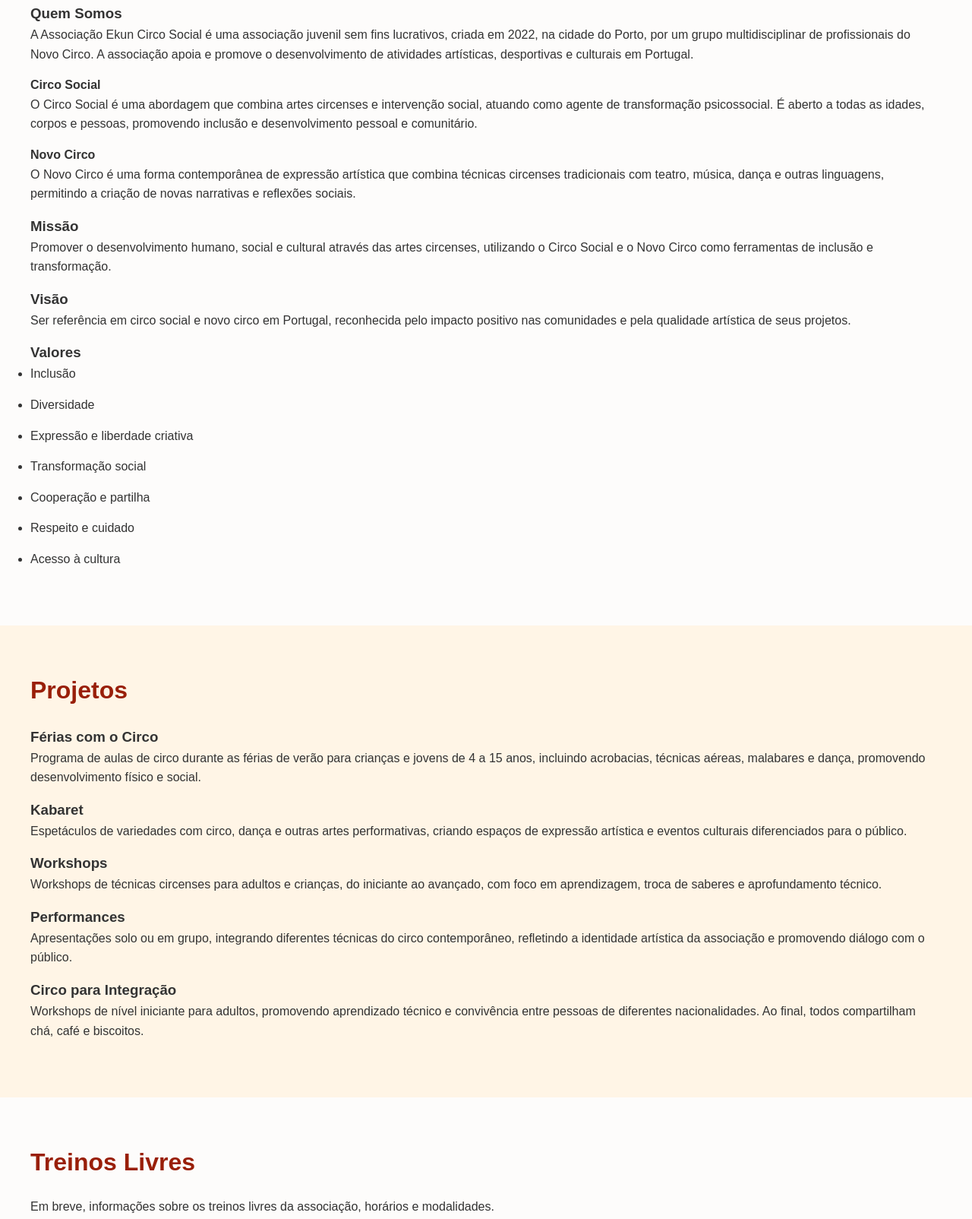
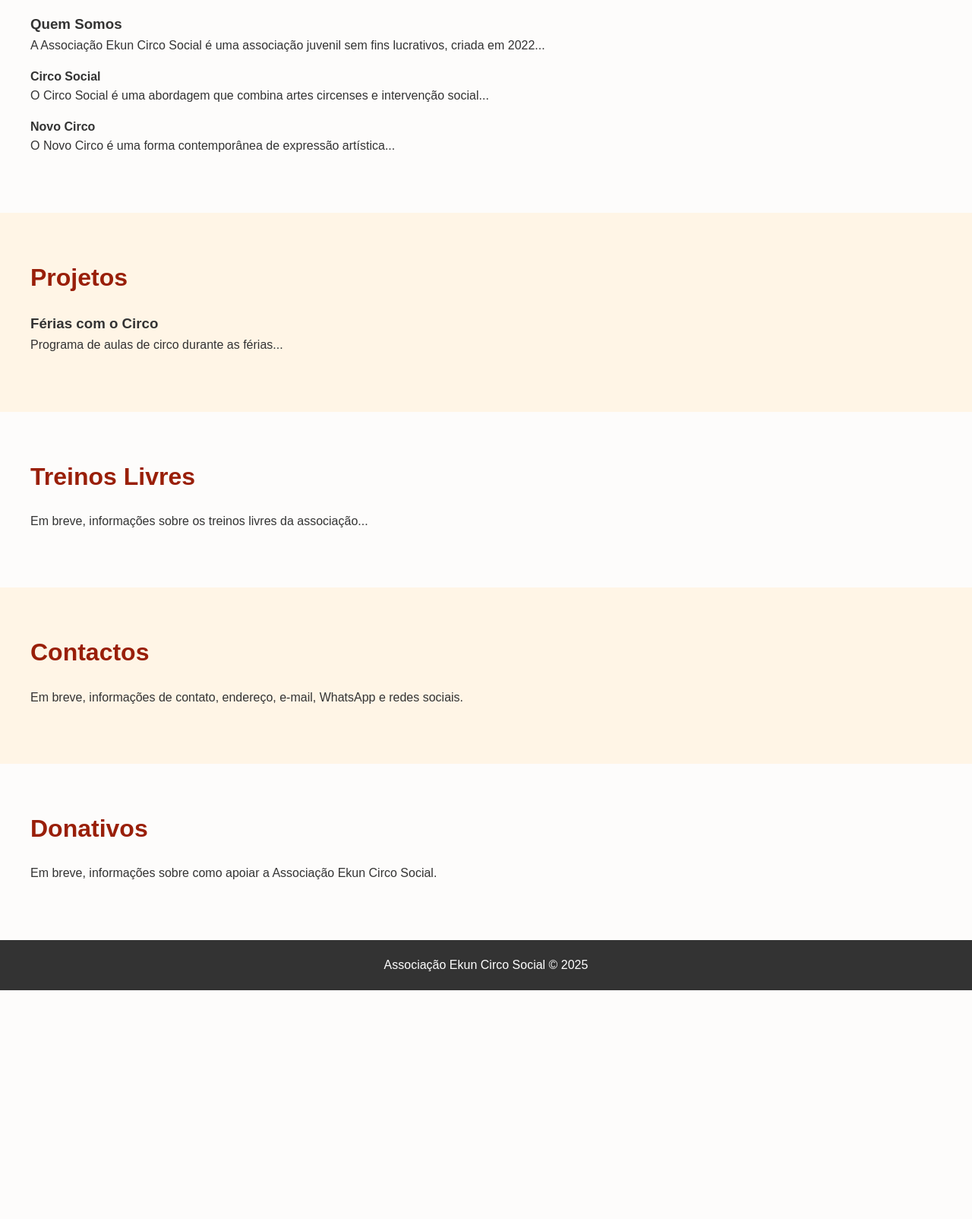
Before and after one commit to ekuncircosocial/ekuncircosocial, a plain HTML site: page index.html in a window 1280 px wide. Shown: the part 446-2050 px from the top of the page at 76% size. After the commit the page ends 1749 px from the top, so only its background shows below. Drawn offline with Linux system fonts and the light colour scheme.

Commit message:
Update index.html
alteração de cor

```diff
--- a/index.html
+++ b/index.html
@@ -5,7 +5,7 @@
     <meta name="viewport" content="width=device-width, initial-scale=1.0">
     <title>Associação Ekun Circo Social</title>
     <style>
-        /* ====== Reset e básico ====== */
+        /* ===== Reset e básico ===== */
         * {
             margin: 0;
             padding: 0;
@@ -24,13 +24,18 @@
             color: inherit;
         }
 
-        /* ====== Cabeçalho ====== */
+        /* ===== Cabeçalho ===== */
         header {
-            background-color: #ffb400;
+            background-color: #991F09; /* COR ALTERADA PARA VERMELHO */
             padding: 20px 40px;
             display: flex;
             justify-content: space-between;
             align-items: center;
+        }
+
+        header img {
+            height: 60px; /* altura do logo */
+            margin-right: 20px;
         }
 
         header h1 {
@@ -54,7 +59,7 @@
             color: #222;
         }
 
-        /* ====== Seções ====== */
+        /* ===== Seções ===== */
         section {
             padding: 60px 40px;
         }
@@ -77,7 +82,7 @@
             list-style: disc inside;
         }
 
-        /* ====== Footer ====== */
+        /* ===== Footer ===== */
         footer {
             background-color: #333;
             color: #fff;
@@ -85,7 +90,7 @@
             text-align: center;
         }
 
-        /* ====== Responsivo ====== */
+        /* ===== Responsivo ===== */
         @media (max-width: 768px) {
             header {
                 flex-direction: column;
@@ -97,13 +102,18 @@
                 gap: 10px;
                 margin-top: 10px;
             }
+
+            header img {
+                margin-bottom: 10px;
+            }
         }
     </style>
 </head>
 <body>
 
-    <!-- ====== Cabeçalho ====== -->
+    <!-- ===== Cabeçalho ===== -->
     <header>
+        <img src="imagens/logo.png" alt="Logo Ekun">
         <h1>Associação Ekun Circo Social</h1>
         <nav>
             <ul>
@@ -116,86 +126,52 @@
         </nav>
     </header>
 
-    <!-- ====== Home / Apresentação resumida ====== -->
+    <!-- ===== Home / Apresentação ===== -->
     <section id="home">
         <h2>Bem-vindos à Ekun Circo Social</h2>
         <p>Promovemos a arte circense e a inclusão social através do Circo Social e do Novo Circo. Descubra nossos projetos e participe desta comunidade criativa e acolhedora.</p>
     </section>
 
-    <!-- ====== A Associação ====== -->
+    <!-- ===== A Associação ===== -->
     <section id="associacao">
         <h2>A Associação</h2>
-
         <h3>Quem Somos</h3>
-        <p>A Associação Ekun Circo Social é uma associação juvenil sem fins lucrativos, criada em 2022, na cidade do Porto, por um grupo multidisciplinar de profissionais do Novo Circo. A associação apoia e promove o desenvolvimento de atividades artísticas, desportivas e culturais em Portugal.</p>
-
+        <p>A Associação Ekun Circo Social é uma associação juvenil sem fins lucrativos, criada em 2022...</p>
         <h4>Circo Social</h4>
-        <p>O Circo Social é uma abordagem que combina artes circenses e intervenção social, atuando como agente de transformação psicossocial. É aberto a todas as idades, corpos e pessoas, promovendo inclusão e desenvolvimento pessoal e comunitário.</p>
-
+        <p>O Circo Social é uma abordagem que combina artes circenses e intervenção social...</p>
         <h4>Novo Circo</h4>
-        <p>O Novo Circo é uma forma contemporânea de expressão artística que combina técnicas circenses tradicionais com teatro, música, dança e outras linguagens, permitindo a criação de novas narrativas e reflexões sociais.</p>
-
-        <h3>Missão</h3>
-        <p>Promover o desenvolvimento humano, social e cultural através das artes circenses, utilizando o Circo Social e o Novo Circo como ferramentas de inclusão e transformação.</p>
-
-        <h3>Visão</h3>
-        <p>Ser referência em circo social e novo circo em Portugal, reconhecida pelo impacto positivo nas comunidades e pela qualidade artística de seus projetos.</p>
-
-        <h3>Valores</h3>
-        <ul>
-            <li>Inclusão</li>
-            <li>Diversidade</li>
-            <li>Expressão e liberdade criativa</li>
-            <li>Transformação social</li>
-            <li>Cooperação e partilha</li>
-            <li>Respeito e cuidado</li>
-            <li>Acesso à cultura</li>
-        </ul>
+        <p>O Novo Circo é uma forma contemporânea de expressão artística...</p>
     </section>
 
-    <!-- ====== Projetos ====== -->
+    <!-- ===== Projetos ===== -->
     <section id="projetos">
         <h2>Projetos</h2>
-
         <h3>Férias com o Circo</h3>
-        <p>Programa de aulas de circo durante as férias de verão para crianças e jovens de 4 a 15 anos, incluindo acrobacias, técnicas aéreas, malabares e dança, promovendo desenvolvimento físico e social.</p>
-
-        <h3>Kabaret</h3>
-        <p>Espetáculos de variedades com circo, dança e outras artes performativas, criando espaços de expressão artística e eventos culturais diferenciados para o público.</p>
-
-        <h3>Workshops</h3>
-        <p>Workshops de técnicas circenses para adultos e crianças, do iniciante ao avançado, com foco em aprendizagem, troca de saberes e aprofundamento técnico.</p>
-
-        <h3>Performances</h3>
-        <p>Apresentações solo ou em grupo, integrando diferentes técnicas do circo contemporâneo, refletindo a identidade artística da associação e promovendo diálogo com o público.</p>
-
-        <h3>Circo para Integração</h3>
-        <p>Workshops de nível iniciante para adultos, promovendo aprendizado técnico e convivência entre pessoas de diferentes nacionalidades. Ao final, todos compartilham chá, café e biscoitos.</p>
+        <p>Programa de aulas de circo durante as férias...</p>
     </section>
 
-    <!-- ====== Treinos Livres ====== -->
+    <!-- ===== Treinos Livres ===== -->
     <section id="treinos">
         <h2>Treinos Livres</h2>
-        <p>Em breve, informações sobre os treinos livres da associação, horários e modalidades.</p>
+        <p>Em breve, informações sobre os treinos livres da associação...</p>
     </section>
 
-    <!-- ====== Contactos ====== -->
+    <!-- ===== Contactos ===== -->
     <section id="contactos">
         <h2>Contactos</h2>
         <p>Em breve, informações de contato, endereço, e-mail, WhatsApp e redes sociais.</p>
     </section>
 
-    <!-- ====== Donativos ====== -->
+    <!-- ===== Donativos ===== -->
     <section id="donativos">
         <h2>Donativos</h2>
         <p>Em breve, informações sobre como apoiar a Associação Ekun Circo Social.</p>
     </section>
 
-    <!-- ====== Footer ====== -->
+    <!-- ===== Footer ===== -->
     <footer>
         <p>Associação Ekun Circo Social © 2025</p>
     </footer>
 
 </body>
 </html>
-<img src="imagens/logo.png" alt="Logo Ekun" width="200">
```
